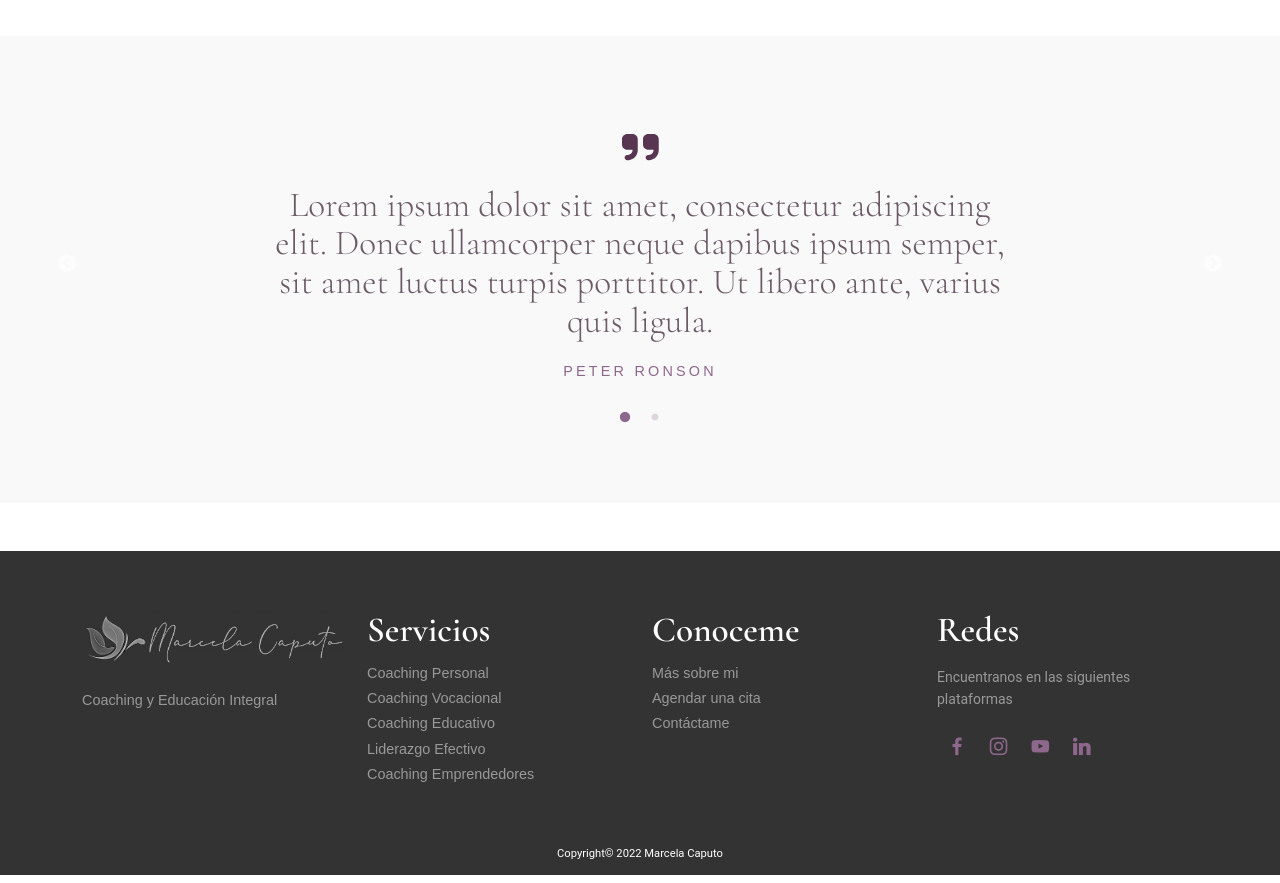
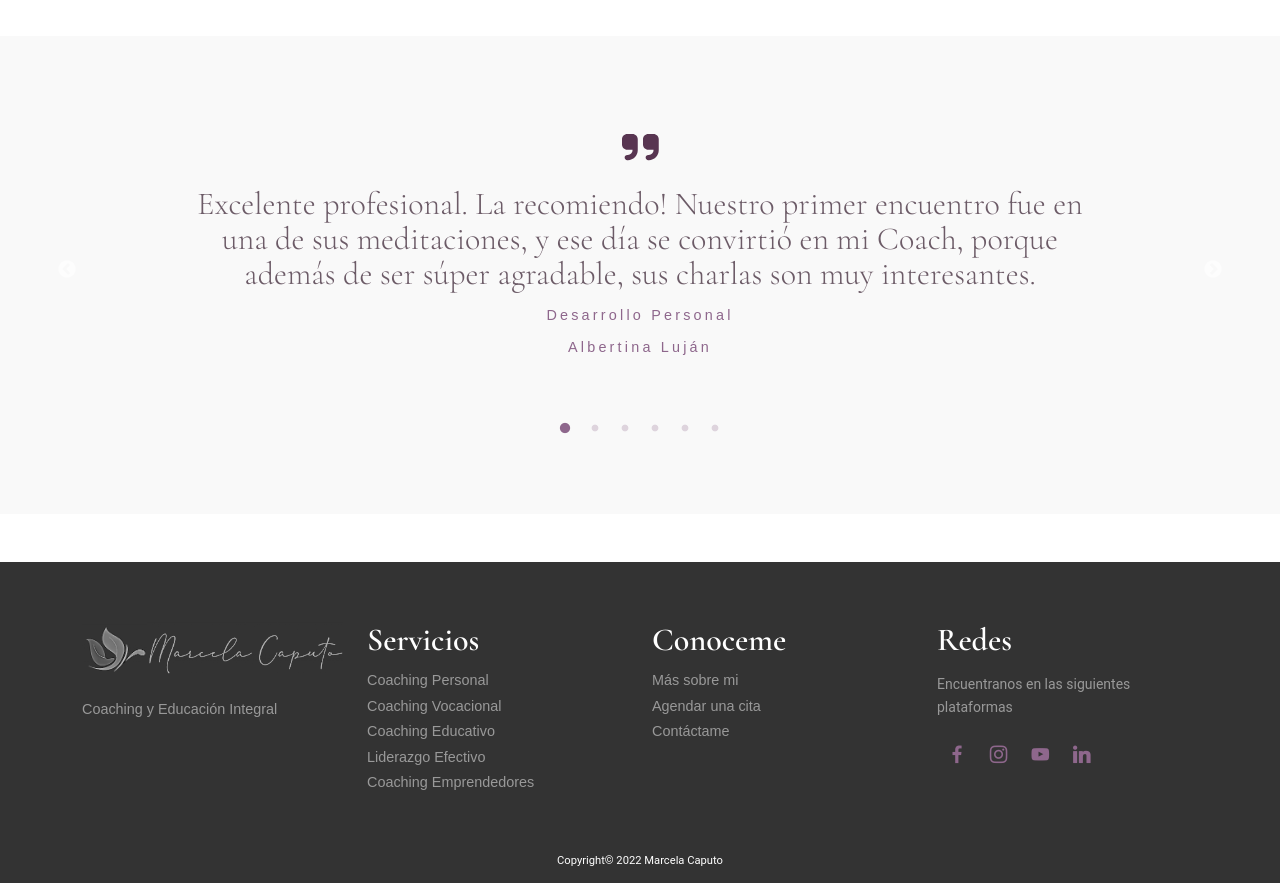
Before and after one commit to AgustinTafura/mc-coaching, a Next.js app: page /servicios/coaching-personal in a window 1280 px wide. Shown: the part 1820-2703 px from the top of the page. Built offline with nearby package versions, Linux system fonts and the light colour scheme; a web font is replaced by a local one.

Commit message:
testimonials component updated

```diff
--- a/components/Testimonials.jsx
+++ b/components/Testimonials.jsx
@@ -1,7 +1,7 @@
 import Slider from "react-slick";
 import { FontAwesomeIcon } from '@fortawesome/react-fontawesome'
 import { faQuoteRight } from '@fortawesome/free-solid-svg-icons'
-
+import { testimonials } from "../data";
 
 const Testimonials = () => {
 
@@ -20,36 +20,31 @@ const Testimonials = () => {
         <section className="cid-rT0gH1spU6 my-5">
             <div className="container text-center ">
                 <Slider {...settings}>
-                    <div className="carousel-item d-flex pb-4">
-                        <div className="user col-md-10 col-lg-8">
-                            <div className="card-img pb-3">
+                    {
+                        testimonials.map((testimonial, key)=>{
+                            return (
+                                <div key={key} className="carousel-item d-flex pb-4">
+                                    <div className="user col-md-10">
+                                        <div className="card-img pb-3 ">
                                         <FontAwesomeIcon icon={faQuoteRight} size="3x" color='var(--bs-secondary)'/>
                                         </div>
-                            <div className="user_text pb-2">
+                                        <div className="">
+                                            <div className="user_text">
                                                 <p className="mbr-fonts-style mbr-regular display-55">
-                                    Lorem ipsum dolor sit amet, consectetur adipiscing elit. Donec ullamcorper neque dapibus
-                                    ipsum semper, sit amet luctus turpis porttitor. Ut libero ante, varius quis ligula.</p>
+                                                    {testimonial[0]}</p>
                                             </div>
-                            <h4 className="user_name mbr-section-subtitle display-44">PETER
-                                RONSON
+                                            <h4 className="user_name mbr-section-subtitle display-44 w-100 align-self-end">
+                                                {testimonial[1]}
+                                                <br />
+                                                <br />
+                                                {testimonial[2]}
                                             </h4>
                                         </div>
                                     </div>
-                    <div className="carousel-item d-flex pb-4">
-                        <div className="user col-md-10 col-lg-8">
-                            <div className="card-img pb-3">
-                                <span className="mbr-iconfont mobi-mbri-quote-right mobi-mbri"></span>
                                 </div>
-                            <div className="user_text pb-2">
-                                <p className="mbr-fonts-style mbr-regular display-55">
-                                    Lorem ipsum dolor sit amet, consectetur adipiscing elit. Donec ullamcorper neque dapibus
-                                    ipsum semper, sit amet luctus turpis porttitor. Ut libero ante, varius quis ligula.</p>
-                            </div>
-                            <h4 className="user_name mbr-section-subtitle mbr-regular mbr-fonts-style display-44">PETER
-                                RONSON
-                            </h4>
-                        </div>
-                    </div>
+                            )
+                        })
+                    }
                 </Slider>
             </div>
         </section>
--- a/data/index.js
+++ b/data/index.js
@@ -1,4 +1,49 @@
 module.exports = {
+
+  testimonials: [
+    [
+      'Excelente profesional. La recomiendo! Nuestro primer encuentro fue en una de sus meditaciones, y ese día se convirtió en mi Coach, porque además de ser súper agradable, sus charlas son muy interesantes.',
+      'Desarrollo Personal',
+      'Albertina Luján',
+      'Las Flores - Pcia. Buenos Aires.',
+      '@marcelacaputocoaching Facebook 15 Nov. 2019',
+    ],
+    [
+      'Los talleres de Marcela son geniales, además de sus charlas. Hay interacción entre los participantes, y por eso el aprendizaje es mayor. El momento de relajación es muy bueno! La selección musical para el relax es fantástica.',
+      'Taller de Coaching y Mindfulness Meditación',
+      'Gabby Pessotano',
+      'Gral. Alvear - Pcia. Buenos Aires.',
+      '@marcelacaputocoaching. Facebook 25 Enero 2019',
+    ],
+    [
+      'Excelente profesional y persona! Agradezco haberla encontrado y que continuemos este hermoso camino juntas. SUPER recomendable.',
+      'Life Coaching - Coaching para el desarrollo personal',
+      'Andrea Rodríguez',
+      'Rawson - Pcia. Chubut',
+      '@marcelacaputocoaching.  Facebook 28 Abril 2020',
+    ],
+    [
+      'Hermosos los talleres y las meditaciones. Seguiremos recorriendo este camino de reencuentro con uno mismo. Gracias Marce ! Sos una genia en lo que hacés! Me alegro que hayas llegado a Gral. Alvear y haberte conocido.',
+      'Taller de Coaching y Mindfulness Meditación',
+      'Emilia Pina',
+      'Gral. Alvear - Pcia. Buenos Aires',
+      '@marcelacaputocoaching. Facebook 23 Enero 2019',
+    ],
+    [
+      'Por supuesto que la recomiendo. Humana, cálida y profesional. Entregada a lo que hace por sobre todas las cosas.',
+      'Life Coaching - Sesiones online',
+      'Rosa Garaza',
+      'Florida - Estados Unidos',
+      '@marcelacaputocoaching. Facebook 22 Abril 2019',
+    ],
+    [
+      'Gracias Marcela por brindarnos un lindo aprendizaje con tus charlas. Fue un placer tenerte como ponente en la charla brindada de “Mindfulness” para nuestra comunidad de BrainCoaching Perú. Eres un ser humano increíble;',
+      'Coaching y Mindfulness Meditación - Videoconferencia online',
+      'Ada Escudero - Instituto BrainCoaching',
+      'Lima - Perú',
+      '@marcelacaputocoaching. Facebook 11 Octubre 2020',
+    ]
+  ],
 
   generalFAQ: [
     ['Las actividades para resolver fuera del horario de los encuentros, ¿Son obligatorias?', ['Lo son siempre que quieras obtener tu certificado de FINALIZACIÓN del Curso. Dentro de las actividades, está incluida una evaluación final  ( Ir a la pregunta : “¿Cómo apruebo el curso?” ). De lo contrario, puedes tomar el curso sin la realizar las actividades y recibirás un certificado de PARTICIPACIÓN.']],
```
Also changed, not shown: styles/mbr-additional.css. Lines whose indentation alone changed are shown as unchanged.
